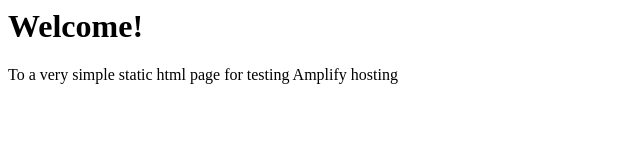
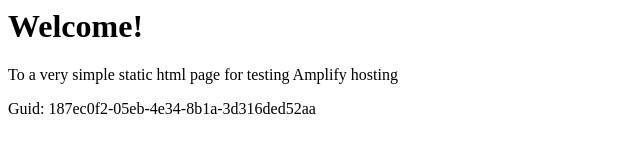
Before and after one commit to aws-aemilia-cmh/Github-PR-Commit-Integration-Test-DoNotTouch-Gith-OKSLNVO2-v1-preprod-us-east-2, a website: page src/index.html in a window 1280 px wide. Shown: the whole page, without its empty margins (0-640 px from the left). Drawn offline with Linux system fonts and the light colour scheme.

Commit message:
commit from integ tests

```diff
--- a/src/index.html
+++ b/src/index.html
@@ -1,3 +1,5 @@
+
+
 <html lang="en">
 
 <head>
@@ -10,6 +12,6 @@
 <body>
     <h1>Welcome!</h1>
     <p>To a very simple static html page for testing Amplify hosting</p>
-</body>
+    <p>Guid: 187ec0f2-05eb-4e34-8b1a-3d316ded52aa</p></body>
 
 </html>
```
